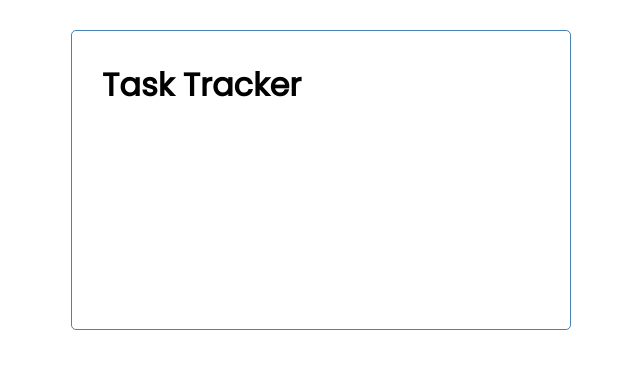
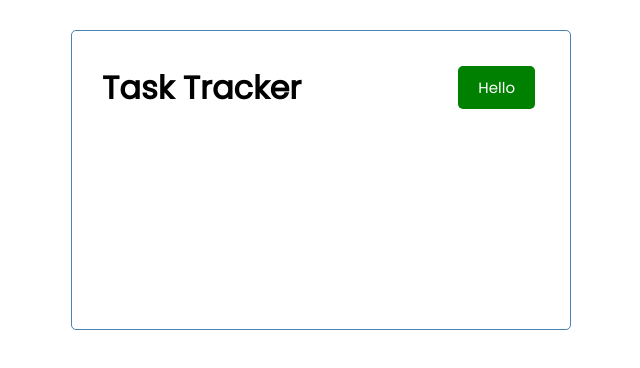
Before and after one commit to SualaDev/task-manager, a React (Create React App) app: page / in a window 1280 px wide. Shown: the top 368 px of the page, without its empty margins (319-959 px from the left). Built offline with nearby package versions, Linux system fonts and the light colour scheme.

Commit message:
created various components for the task tracker

```diff
--- /dev/null
+++ b/src/components/Button.js
@@ -0,0 +1,24 @@
+import React from 'react'
+import PropTypes from "prop-types"
+
+const Button = ({ color, text, onClick }) => {
+  return (
+    <button
+    onClick={onClick}
+    style={{backgroundColor: color}}
+    className="btn">
+      {text}
+    </button>
+  )
+}
+
+Button.defaultProps = {
+  color: "steelblue"
+}
+
+Button.propTypes = {
+  text: PropTypes.string,
+  color: PropTypes.string,
+  onClick: PropTypes.func,
+}
+export default Button
--- a/src/components/Header.js
+++ b/src/components/Header.js
@@ -1,9 +1,13 @@
 import PropTypes from 'prop-types'
-
+import Button from './Button'
 const Header = ({title}) => {
+  const onClick = () => {
+    console.log('Click')
+  }
   return (
-    <div>
+    <div className="header">
       <h1>{title}</h1>
+      <Button color="green" text="Hello" onClick={onClick} />
     </div>
   )
 }
```
Also changed, not shown: src/components/Task.js (added, +12 -0 lines), src/components/Tasks.js (added, +17 -0 lines).
